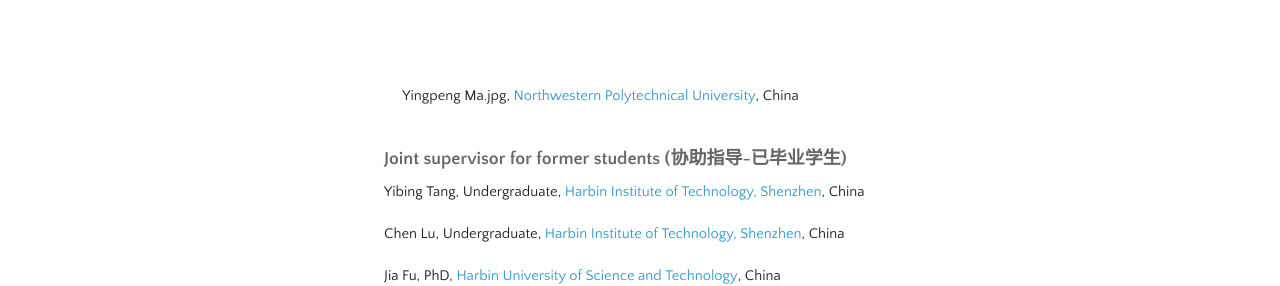
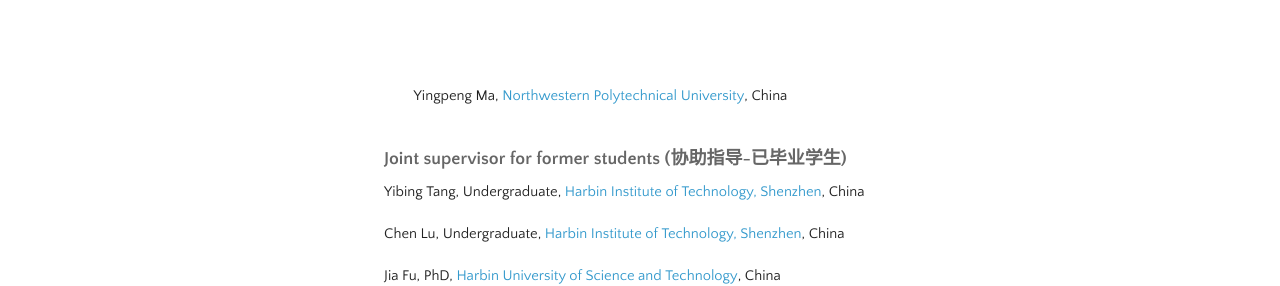
Before and after one commit to hellloxiaotian/hellloxiaotian.github.io, a Jekyll site: the page built from index.md, in a window 1280 px wide and 900 px high, scrolled down 9592 px. Shown: the part 291-577 px from the top of the window. Built offline with Jekyll 4.4.1, drawn with Linux system fonts in a browser that asks for light colours; nearby versions of some CDN libraries; our own code applies the rules of GitHub Pages for plain Markdown files; the repository's description, which GitHub fills in, is left out.

Commit message:
Update index.md

```diff
--- a/index.md
+++ b/index.md
@@ -388,7 +388,7 @@
      <div class="img">
      <img src="picture/Yingpeng Ma.jpg" >
      <div class="desc_blank"> </div>
-     <div class="desc">  Yingpeng Ma.jpg, <a href = "https://www.nwpu.edu.cn">Northwestern Polytechnical University</a>, China</div>
+     <div class="desc">  Yingpeng Ma, <a href = "https://www.nwpu.edu.cn">Northwestern Polytechnical University</a>, China</div>
      <div class="desc_blank_2"> </div>
      </div>
 </div>
```
